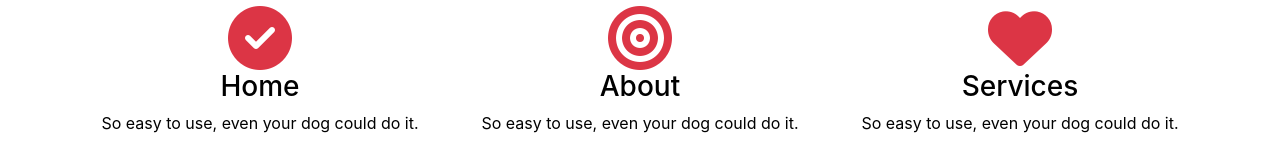
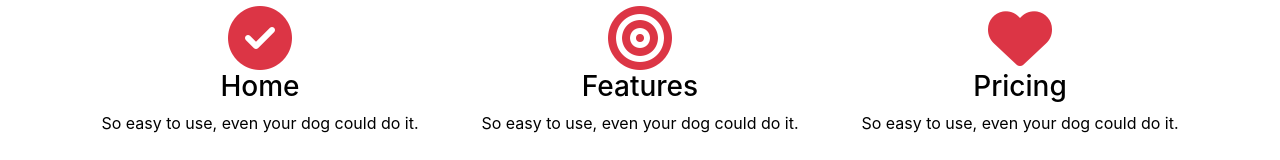
Before and after one commit to JhamesNalus/tindogg, a plain HTML site: page index.html in a window 1280 px wide. Shown: the part 748-908 px from the top of the page. Drawn offline with nearby package versions, Linux system fonts and the light colour scheme.

Commit message:
Update index.html

```diff
--- a/index.html
+++ b/index.html
@@ -126,13 +126,13 @@
 
                 <div class="feature-box col-lg-4">
                     <i class="fas fa-bullseye fa-4x text-danger"></i>
-                    <h3 class="feature-section__title">About</h3>
+                    <h3 class="feature-section__title">Features</h3>
                     <p>So easy to use, even your dog could do it.</p>
                 </div>
 
                 <div class="feature-box col-lg-4">
                     <i class="fas fa-heart fa-4x text-danger"></i>
-                    <h3 class="feature-section__title">Services</h3>
+                    <h3 class="feature-section__title">Pricing</h3>
                     <p>So easy to use, even your dog could do it.</p>
                 </div>
 
```
